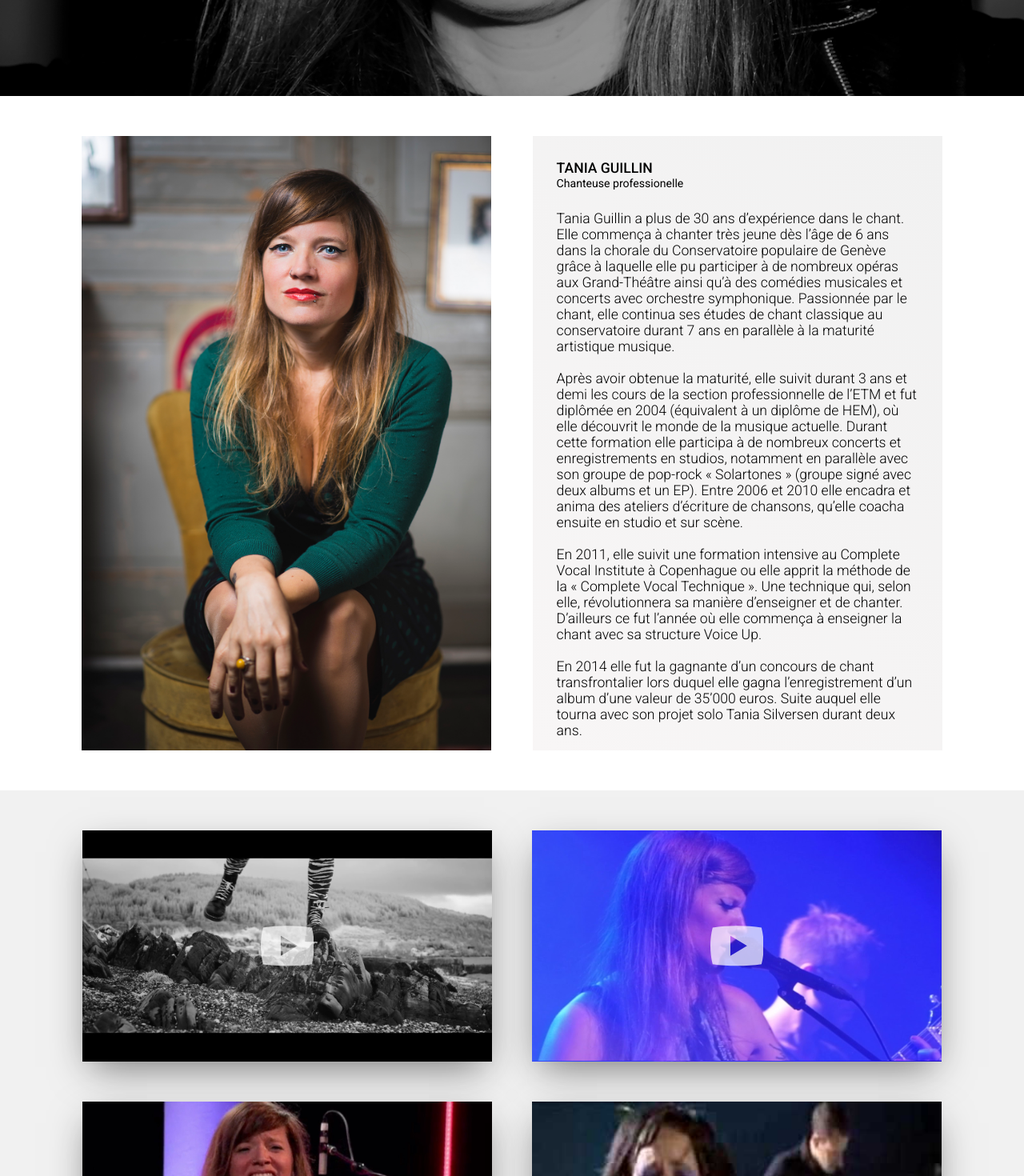
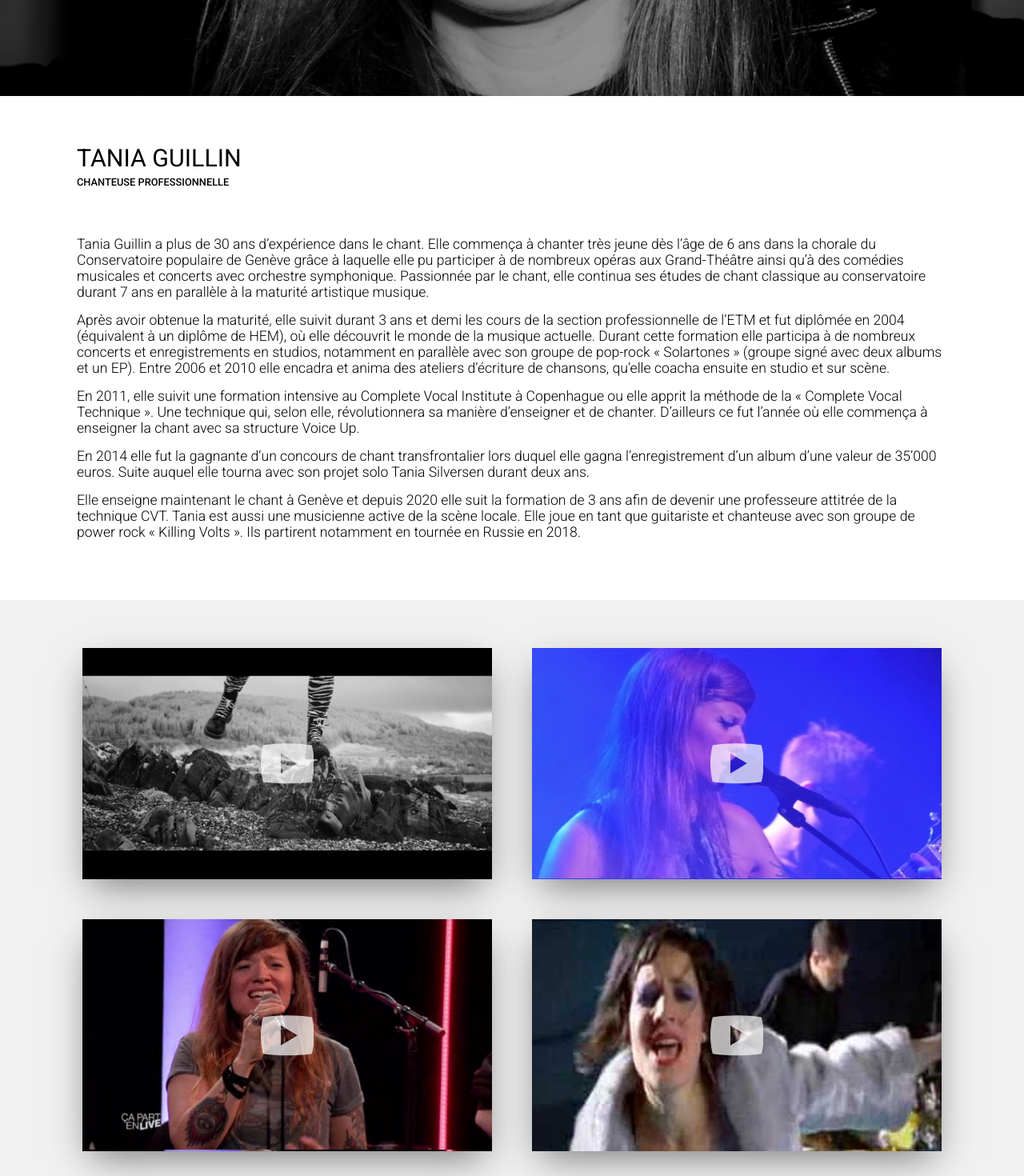
Before and after one commit to Cap0n3/VoiceUp, a React (Create React App) app: page /tania in a window 1280 px wide. Shown: the part 560-2030 px from the top of the page at 80% size. Built offline with nearby package versions, Linux system fonts and the light colour scheme.

Commit message:
Fixed about section

```diff
--- a/src/pages/Conditions/Conditions.style.js
+++ b/src/pages/Conditions/Conditions.style.js
@@ -7,13 +7,13 @@ export const ConditionContainer = styled.section`
     display: flex;
     flex-direction: column;
     align-items: center;
-    padding: 60px;
+    padding: 60px 0 60px 0;
     overflow: hidden;
     ${DEBUG ? "border: 1px solid red;" : ""}
 `;
 
 export const BlockWrapper = styled.div`
-    width: 100%;
+    width: 85%;
     opacity: ${({isVisible}) => (isVisible ?  1 : 0)};
     transform: ${({isVisible}) => (isVisible ?  "translateY(0)" : "translateY(120%)")};
     transition: transform .6s ease, opacity 1.5s ease;
@@ -25,7 +25,7 @@ export const BlockWrapper = styled.div`
 `;
 
 export const ConditionBlock = styled.div`
-    width: 80%;
+    width: 100%;
     margin-bottom:30px;
     ${DEBUG ? "background-color: lightblue;" : ""}
 
--- a/src/pages/Pricing/Pricing.style.js
+++ b/src/pages/Pricing/Pricing.style.js
@@ -17,7 +17,7 @@ export const PricingSection = styled.section`
 
     @media only screen and (max-width: 1024px) {
         flex-direction: column;
-        gap: 10px;
+        gap: 30px;
     }
 `;
 
--- a/src/pages/Teacher/Teacher.js
+++ b/src/pages/Teacher/Teacher.js
@@ -5,15 +5,17 @@ import useWindowSize from "../../hooks/useWindowSize";
 import useAppear from "../../hooks/useAppear";
 import VideoModal from "../../components/VideoModal/VideoModal";
 import { teacherHeaderData, descrParagraphs, vidsInfos } from "./data/teacher.data";
-import { AboutSection, AboutImage, DescriptionWrapper, VideoSection } from "./Teacher.style";
-import TaniaAbout from "../../assets/images/Tania/TaniaAbout.jpg";
+import { AboutSection, AboutContainer, DescriptionWrapper, SubTitle, VideoSection, VideosWrapper } from "./Teacher.style";
 import { LangContext } from "../../App";
+import { SectionTitle } from "../../globalStyles/globalCompStyles";
 
 const Teacher = () => {
     const {language} = useContext(LangContext);
     const screenSize = useWindowSize();
     const AboutRef = useRef(null);
-    const isVisible = useAppear(AboutRef, 300);
+    const VideoRef = useRef(null);
+    const isAboutVisible = useAppear(AboutRef, 300);
+    const isVideoVisible = useAppear(VideoRef, 300)
     const [blockDimensions, setblockDimensions] = useState({});
 
     useEffect(() => {
@@ -53,15 +55,17 @@ const Teacher = () => {
     return(
         <>
             <Header data={teacherHeaderData} position={{posX: 0, posY: 40}} />
-            <AboutSection blocksHeight={blockDimensions.compHeight} ref={AboutRef}>
-                <AboutImage src={TaniaAbout} className={isVisible ? "active" : ""} width={blockDimensions.compWidth} height={blockDimensions.compHeight} scrWidth={screenSize.innerWidth} />
-                <DescriptionWrapper className={isVisible ? "active" : ""} width={blockDimensions.compWidth} height={blockDimensions.compHeight} scrWidth={screenSize.innerWidth}>
-                    <h2>Tania Guillin</h2>
-                    <sub>{(language === "FR") ? "Chanteuse professionelle" : "Professional singer"}</sub>
+            <AboutSection>
+                    <AboutContainer ref={AboutRef} isVisible={isAboutVisible}>
+                        <SectionTitle style={{marginBottom: "5px"}}>Tania Guillin</SectionTitle>
+                        <SubTitle>Chanteuse professionnelle</SubTitle>
+                        <DescriptionWrapper>
                             {setContentLang((language === "FR") ? descrParagraphs.descriptionFR : descrParagraphs.descriptionEN)}
                         </DescriptionWrapper>
+                    </AboutContainer>
             </AboutSection>
             <VideoSection>
+                <VideosWrapper ref={VideoRef} isVisible={isVideoVisible}>
                     {
                         vidsInfos.map((data, index) => (
                             <div key={index}>
@@ -69,6 +73,7 @@ const Teacher = () => {
                             </div>
                         ))
                     }
+                </VideosWrapper>
             </VideoSection>
             <Footer />
         </>
--- a/src/pages/Teacher/Teacher.style.js
+++ b/src/pages/Teacher/Teacher.style.js
@@ -1,110 +1,63 @@
 import styled from "styled-components";
 import { VoiceUpColors } from "../../colors";
-import { FONT_SIZES, FONT_WEIGHTS } from "../../globalVars";
+import { ELEMENT_HEIGHTS, FONT_SIZES, FONT_WEIGHTS } from "../../globalVars";
 
 const DEBUG = false;
-const sectionPadding = 100;
 
 export const AboutSection = styled.section`
-    position: relative;
+    display: flex;
+    justify-content: center;
     width: 100%;
-    height: ${({blocksHeight}) => (blocksHeight ? (blocksHeight + sectionPadding) : 5000)}px;
+    min-height: ${ELEMENT_HEIGHTS.sectionHeight}px;
     overflow: hidden;
+    padding: 60px 0 60px 0;
     ${DEBUG ? "background-color: lightblue;" : ""}
-
-    @media only screen and (max-width: 1024px){
-        /* Make big section to fit blocks + padding */
-        height: ${({blocksHeight}) => (blocksHeight ? ((blocksHeight * 2) + (sectionPadding * 1.5)) : 5000)}px;
-    }
 `;
 
-export const AboutImage = styled.img`
-    position: absolute;
-    top: ${sectionPadding / 2}px;
-    left: 8vw;
-    margin-left: -100%;
-    /* Resize block with computed values (should be both with same size) */
-    width: ${({width}) => (width ? `${width}px` : "33%")};
-    height: ${({height}) => (height ? `${height}px` : "")};
-    transition: margin-left 600ms ease;
-    /* box-shadow: 0px 17px 46px -10px #777777; */
-
-    &.active {
-        margin-left: 0;
-    }
+export const AboutContainer = styled.div`
+    display: flex;
+    flex-direction: column;
+    width: 85%;
+    opacity: ${({isVisible}) => (isVisible ?  1 : 0)};
+    transform: ${({isVisible}) => (isVisible ?  "translateY(0)" : "translateY(120%)")};
+    transition: transform .6s ease, opacity 1.5s ease;
+    ${DEBUG ? "border: 1px solid red;" : ""}
 `;
 
 export const DescriptionWrapper = styled.div`
-    position: absolute;
-    top: ${sectionPadding / 2}px;
-    right: 8vw;
-    margin-right: -100%;
-    /* Resize block with computed values (should be both with same size) */
-    width: ${({width}) => (width ? `${width}px` : "33%")};
-    height: ${({height}) => (height ? `${height}px` : "")};
-    padding: 30px;
-    /* box-shadow: 0px 17px 46px -10px #777777; */
-    overflow-y: scroll;
-    transition: margin-right 600ms ease;
-    background-image: linear-gradient(45deg, #F8F6F6 0%, ${VoiceUpColors.lightGrey} 100%);
-    /* background-color: ${DEBUG ? "lightgreen" : VoiceUpColors.lightGrey}; */
-
-    & > h2 {
-        font-size: ${FONT_SIZES.desktopBody};
-        font-weight: ${FONT_WEIGHTS.headingsWeight};
-        margin-bottom: -5px;
-        text-transform: uppercase;
-        ${DEBUG ? "background-color: cyan;" : ""};
-    }
-
-    & > sub {
-        display: inline-block;
-        font-size: 1.1vw;
-        font-weight: 400;
-        margin-bottom: 2vw;
-        ${DEBUG ? "background-color: yellow;" : ""};
-    }
+    width: 100%;
+    ${DEBUG ? "border: 1px solid green;" : ""}
 
     & > p {
         font-size: ${FONT_SIZES.desktopBody};
-        font-weight: 300;
-        margin-bottom: 20px;
-    }
+        font-weight: ${FONT_WEIGHTS.bodyWeight};
+        margin-bottom: 15px;
 
-    &.active {
-        margin-right: 0;
-    }
-
-    @media only screen and (max-width: 1024px){
-        /* Put block below first one */
-        margin-top: ${({height}) => (height ? `${height + sectionPadding / 2}px` : "")};
-        /* Center element in section */
-        right: ${({width, scrWidth}) => (scrWidth - width) / 2}px;
-        padding: 7%;
-
-        & > h2 {
-            font-size: ${FONT_SIZES.mobileBody};
-            margin-bottom: 0px;
-        }
-
-        & > sub {
-            font-size: 2vw;
-            margin-bottom: 7vw;
-        }
-
-        & > p {
+        @media only screen and (max-width: 1024px) {
             font-size: ${FONT_SIZES.mobileBody};
         }
     }
 `;
 
+export const SubTitle = styled.h4`
+    font-size: 0.8rem;
+    font-weight: ${FONT_WEIGHTS.headingsWeight};
+    text-transform: uppercase;
+    margin-bottom: 60px;
+
+    @media only screen and (max-width: 1024px) {
+        font-size: 0.6rem;
+    }
+`;
+
 export const VideoSection = styled.section`
     display: flex;
+    width: 100%;
     justify-content: center;
-    gap: 50px 50px;
-    flex-wrap: wrap;
-    padding: 50px 0 50px 0;
+    padding: 60px 0 60px 0;
+    min-height: ${ELEMENT_HEIGHTS.sectionHeight};
     background-color: ${VoiceUpColors.lightGrey};
+    overflow: hidden;
     ${DEBUG ? "border: 1px solid yellow;" : ""}
 
     @media only screen and (max-width: 1024px) {
@@ -113,3 +66,14 @@ export const VideoSection = styled.section`
         gap: 50px;
     }
 `;
+
+export const VideosWrapper = styled.div`
+    display: flex;
+    justify-content: center;
+    gap: 50px 50px;
+    flex-wrap: wrap;
+    ${DEBUG ? "border: 1px solid blue;" : ""}
+    opacity: ${({isVisible}) => (isVisible ?  1 : 0)};
+    transform: ${({isVisible}) => (isVisible ?  "translateY(0)" : "translateY(120%)")};
+    transition: transform .6s ease, opacity 1.5s ease;
+`;
--- a/src/pages/Teacher/data/teacher.data.js
+++ b/src/pages/Teacher/data/teacher.data.js
@@ -8,8 +8,8 @@ import MyName from "../../../assets/VidThumbnail/MyName.jpg";
 export const teacherHeaderData = {
     picURL: TaniaHeader,
     imgTitle: "Tania",
-    titleFR: "À propos",
-    titleEN: "About",
+    titleFR: "",
+    titleEN: "",
 }
 
 // Teacher description data
```
Lines whose indentation alone changed are shown as unchanged.
